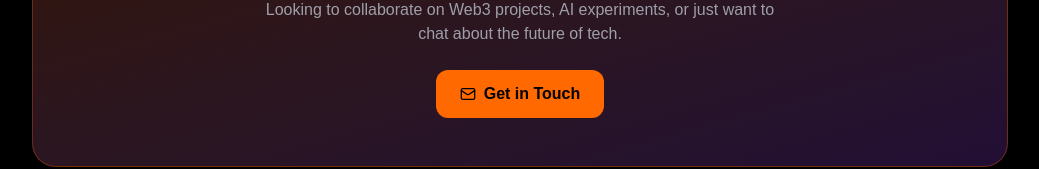
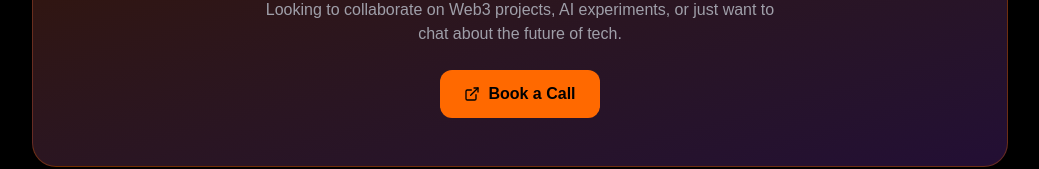
Before and after one commit to bhavyaalt/shippedbyai, a Next.js app: page / in a window 1280 px wide. Shown: the part 3195-3364 px from the top of the page, without its empty margins (120-1159 px from the left). Built offline with nearby package versions, Linux system fonts and the light colour scheme.

Commit message:
feat: add Calendly link for booking calls

```diff
--- a/app/page.tsx
+++ b/app/page.tsx
@@ -306,11 +306,13 @@ export default function Home() {
             Looking to collaborate on Web3 projects, AI experiments, or just want to chat about the future of tech.
           </p>
           <a
-            href="mailto:bhavya.gor9999@gmail.com"
+            href="https://calendly.com/bhavya-gor9999/30min"
+            target="_blank"
+            rel="noopener noreferrer"
             className="inline-flex items-center gap-2 px-6 py-3 bg-orange-500 hover:bg-orange-600 text-black font-semibold rounded-xl transition-colors"
           >
-            <Mail className="w-4 h-4" />
-            Get in Touch
+            <ExternalLink className="w-4 h-4" />
+            Book a Call
           </a>
         </div>
       </section>
```
